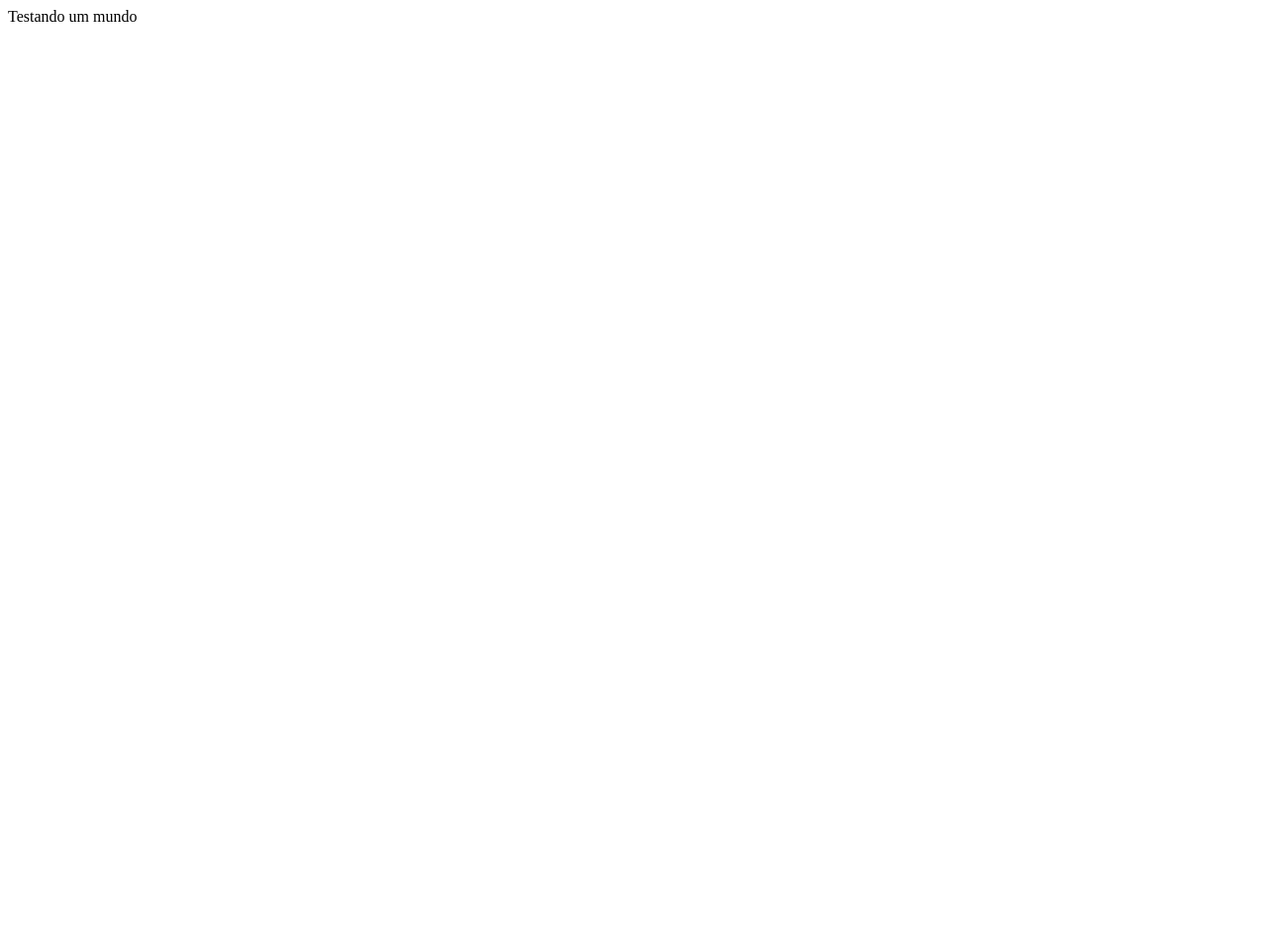
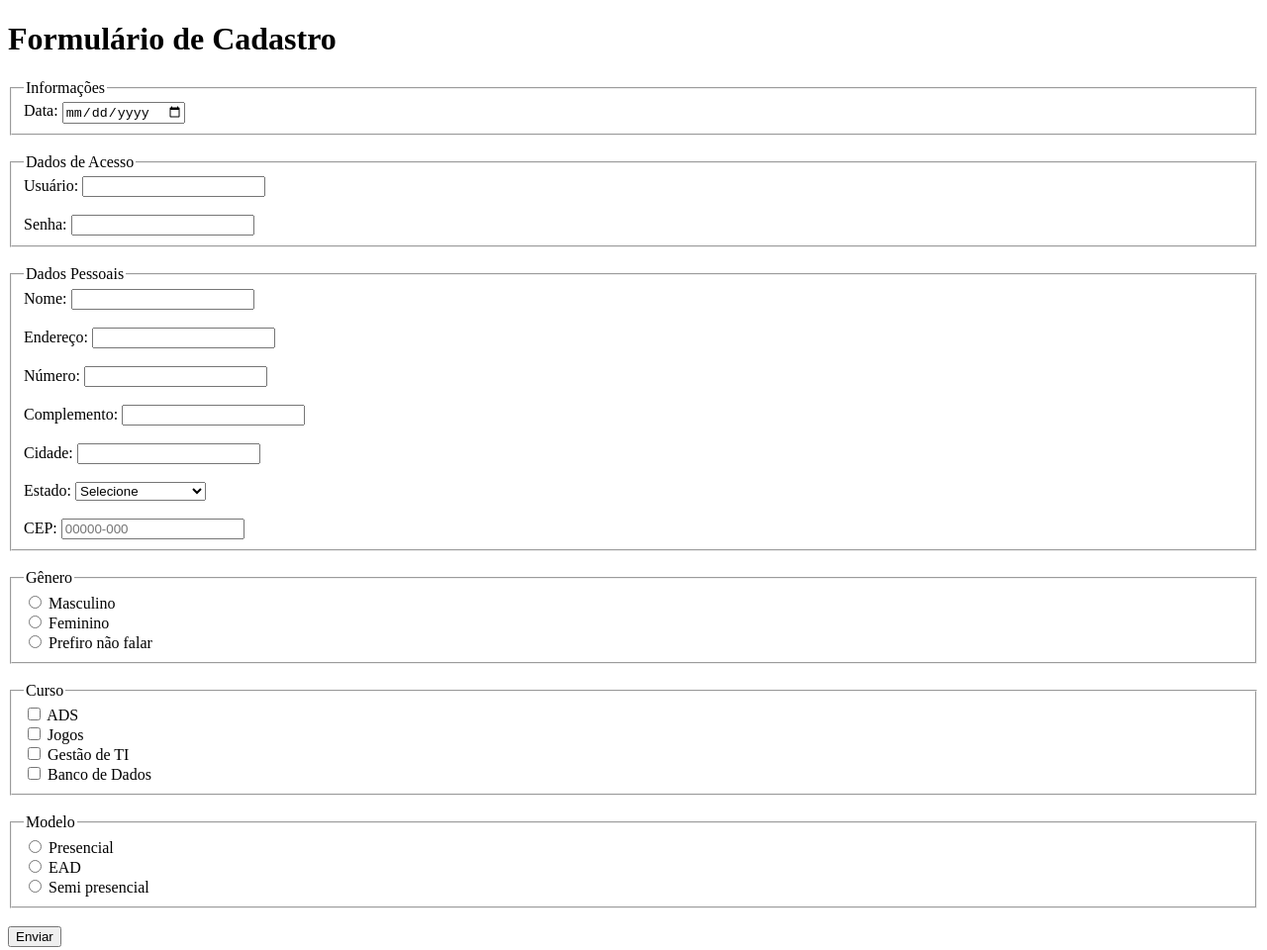
Before and after one commit to TuristaBr07/Linguagens_Programacao, a plain HTML site: page index.html in a window 1280 px wide. Shown: the whole page at 99% size. Before the commit the page ends 800 px from the top, so only its background shows below. Drawn offline with Linux system fonts and the light colour scheme.

Commit message:
Segundo Commit

```diff
--- a/index.html
+++ b/index.html
@@ -1,11 +1,106 @@
 <!DOCTYPE html>
-<html lang="en">
+<html lang="pt-BR">
 <head>
-    <meta charset="UTF-8">
-    <meta name="viewport" content="width=device-width, initial-scale=1.0">
-    <title>Document</title>
+  <meta charset="UTF-8">
+  <title>Formulário de Cadastro</title>
 </head>
 <body>
-    Testando um mundo
+  <h1>Formulário de Cadastro</h1>
+  <form action="https://www.w3schools.com/action_page.php" method="post">
+
+    <fieldset>
+      <legend>Informações</legend>
+      <label for="data">Data:</label>
+      <input type="date" id="data" name="data">
+    </fieldset>
+    <br>
+
+    <fieldset>
+      <legend>Dados de Acesso</legend>
+      <label for="usuario">Usuário:</label>
+      <input type="text" id="usuario" name="usuario"><br><br>
+      <label for="senha">Senha:</label>
+      <input type="password" id="senha" name="senha">
+    </fieldset>
+    <br>
+
+    <fieldset>
+      <legend>Dados Pessoais</legend>
+      <label for="nome">Nome:</label>
+      <input type="text" id="nome" name="nome"><br><br>
+
+      <label for="endereco">Endereço:</label>
+      <input type="text" id="endereco" name="endereco"><br><br>
+
+      <label for="numero">Número:</label>
+      <input type="number" id="numero" name="numero"><br><br>
+
+      <label for="complemento">Complemento:</label>
+      <input type="text" id="complemento" name="complemento"><br><br>
+
+      <label for="cidade">Cidade:</label>
+      <input list="lista_cidades" id="cidade" name="cidade">
+      <datalist id="lista_cidades">
+        <option value="São Paulo">
+        <option value="Rio de Janeiro">
+        <option value="Belo Horizonte">
+        <option value="Curitiba">
+        <option value="Porto Alegre">
+      </datalist>
+      <br><br>
+
+      <label for="estado">Estado:</label>
+      <select id="estado" name="estado">
+        <option value="">Selecione</option>
+        <option value="SP">São Paulo</option>
+        <option value="RJ">Rio de Janeiro</option>
+        <option value="MG">Minas Gerais</option>
+        <option value="PR">Paraná</option>
+        <option value="RS">Rio Grande do Sul</option>
+      </select>
+      <br><br>
+
+      <label for="cep">CEP:</label>
+      <input type="text" id="cep" name="cep" pattern="\d{5}-?\d{3}" placeholder="00000-000">
+    </fieldset>
+    <br>
+
+    <fieldset>
+      <legend>Gênero</legend>
+      <input type="radio" id="masculino" name="genero" value="masculino">
+      <label for="masculino">Masculino</label><br>
+      <input type="radio" id="feminino" name="genero" value="feminino">
+      <label for="feminino">Feminino</label><br>
+      <input type="radio" id="nao_dizer" name="genero" value="nao_dizer">
+      <label for="nao_dizer">Prefiro não falar</label>
+    </fieldset>
+    <br>
+
+    <fieldset>
+      <legend>Curso</legend>
+      <input type="checkbox" id="ads" name="curso" value="ADS">
+      <label for="ads">ADS</label><br>
+      <input type="checkbox" id="jogos" name="curso" value="Jogos">
+      <label for="jogos">Jogos</label><br>
+      <input type="checkbox" id="gestao_ti" name="curso" value="Gestão de TI">
+      <label for="gestao_ti">Gestão de TI</label><br>
+      <input type="checkbox" id="bd" name="curso" value="Banco de Dados">
+      <label for="bd">Banco de Dados</label>
+    </fieldset>
+    <br>
+
+    <fieldset>
+      <legend>Modelo</legend>
+      <input type="radio" id="presencial" name="modelo" value="presencial">
+      <label for="presencial">Presencial</label><br>
+      <input type="radio" id="ead" name="modelo" value="ead">
+      <label for="ead">EAD</label><br>
+      <input type="radio" id="semi_presencial" name="modelo" value="semi_presencial">
+      <label for="semi_presencial">Semi presencial</label>
+    </fieldset>
+    <br>
+
+    <input type="submit" value="Enviar">
+  </form>
 </body>
 </html>
```
